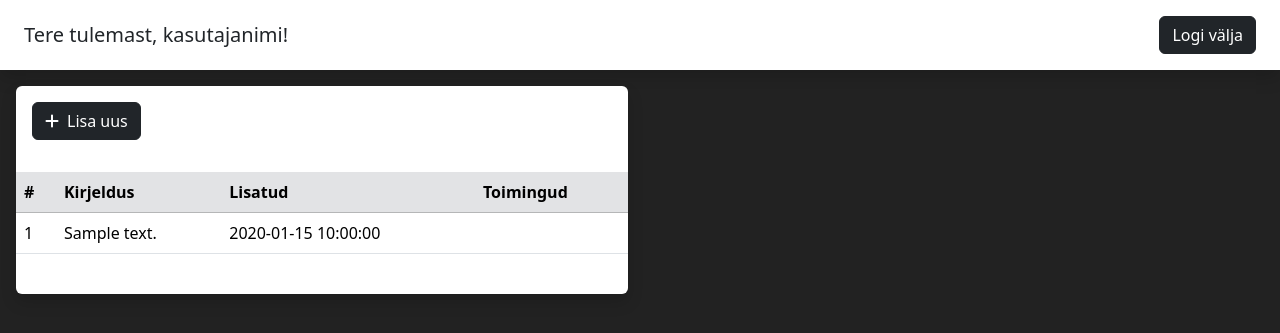
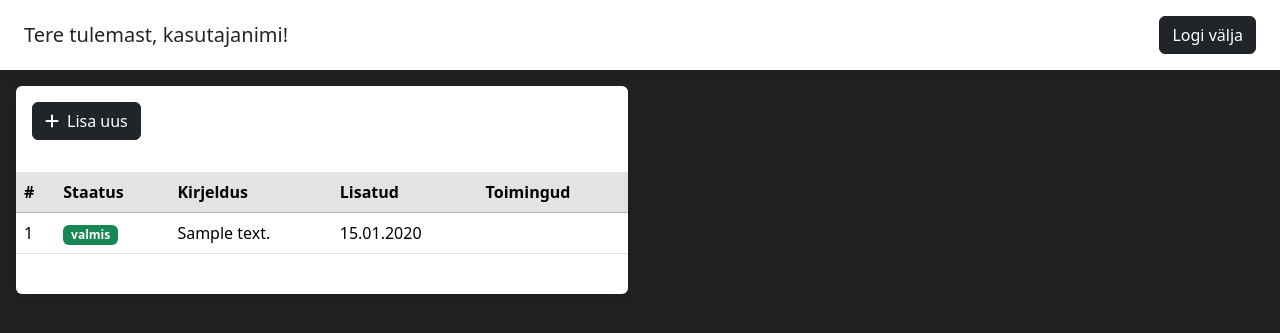
Before and after one commit to kerdoarikas/tak23_1, a PHP site: page /view_tasks.php in a window 1280 px wide. Shown: the top 333 px of the page. Run offline with PHP 8.4, Linux system fonts and the light colour scheme; the visitor is signed in with stand-in values (Sample User, id 1); tables that the repository leaves empty or names only in its code hold one stand-in row (values such as "Sample post"); a stand-in replaces the project's code that opens the database connection; some libraries are stand-ins or nearby versions.

Commit message:
added date format and badge

```diff
--- a/view_tasks.php
+++ b/view_tasks.php
@@ -31,6 +31,7 @@ include 'elements/head.php';
         <thead>
             <tr class="table-secondary">
             <th>#</th>
+            <th>Staatus</th>
             <th>Kirjeldus</th>
             <th>Lisatud</th>
             <th>Toimingud</th>
@@ -39,10 +40,24 @@ include 'elements/head.php';
         <tbody>
             <?php if(!empty($tasks)): ?>
                 <?php foreach($tasks as $task): ?>
+                    <?php
+                    if ($task['status'] == 'ootel') {
+                        $taskBadge = "bg-warning";
+                    }
+                    if ($task['status'] == 'tegemisel') {
+                        $taskBadge = "bg-secondary";
+                    }
+                    if ($task['status'] == 'valmis') {
+                        $taskBadge = "bg-success";
+                    }
+                    $date = new DateTime($task['added_at']);
+                    $formattedDate = $date->format('d.m.Y');
+                    ?>
                     <tr>
                         <td><?= $task['id'] ?></td>
-                        <td><?= $task['text'] ?></td>
-                        <td><?= $task['added_at'] ?></td>
+                        <td> <span class="badge <?= $taskBadge ?>"><?= $task['status'] ?></span></td>
+                        <td><?= $task['text']?></td>
+                        <td><?= $formattedDate?></td>
                         <td></td>
                     </tr>
                 <?php endforeach; ?>
```
